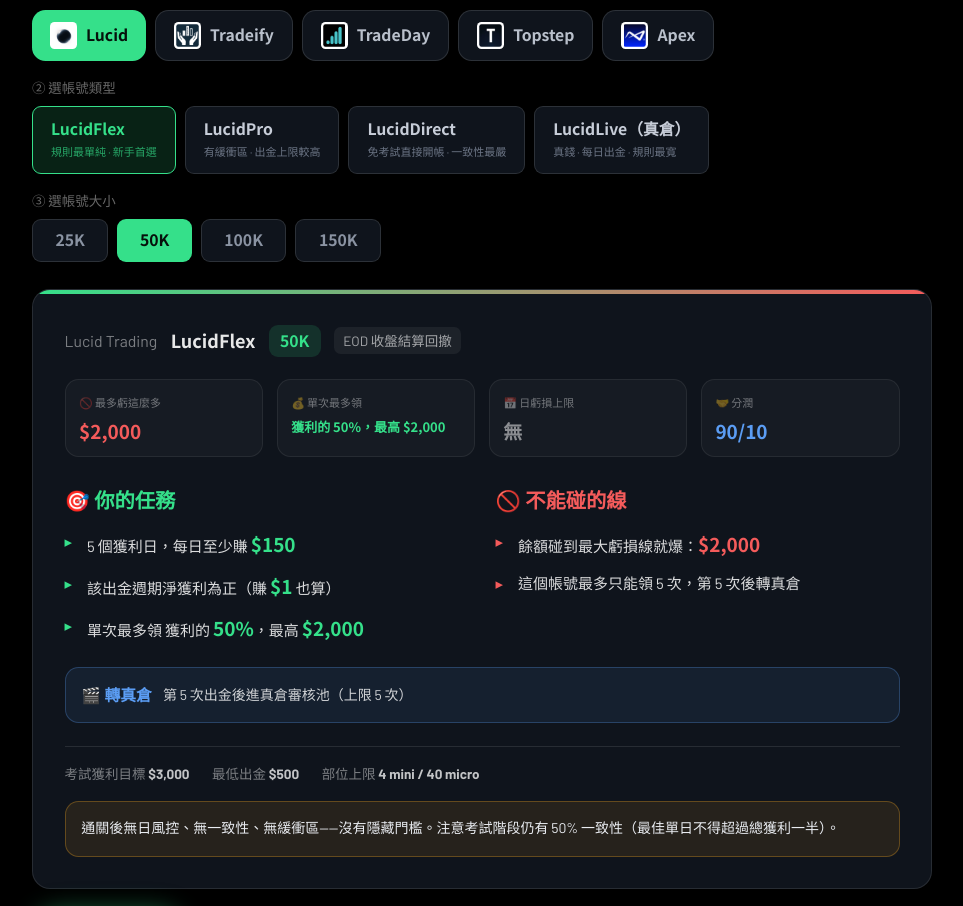
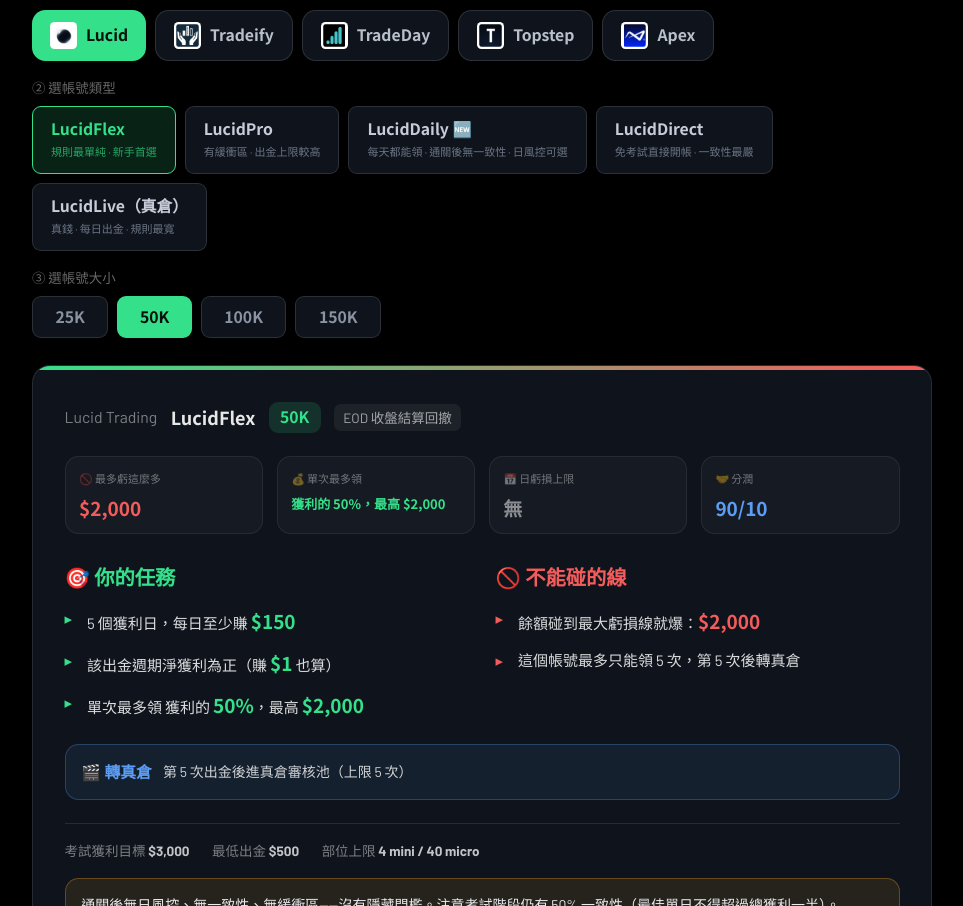
Before and after one commit to supo1122/findpropfirm, a React (Vite) app: page / in a window 1280 px wide. Shown: the part 4746-5652 px from the top of the page, without its empty margins (158-1121 px from the left). Built offline with nearby package versions, Linux system fonts and the light colour scheme.

Commit message:
Add LucidDaily plan to Lucid (missions selector auto-updates)

```diff
--- a/src/missions.ts
+++ b/src/missions.ts
@@ -107,6 +107,32 @@
           '50K': { target: '$500', maxLoss: '$2,000', dll: '$1,200', goal: '$52,100', cap: '首次 $2,000，第 2 次起 $2,500', minPayout: '$500', contracts: '4 mini / 40 micro' },
           '100K': { target: '$750', maxLoss: '$3,000', dll: '$1,800', goal: '$103,100', cap: '首次 $2,500，第 2 次起 $3,000', minPayout: '$500', contracts: '6 mini / 60 micro' },
           '150K': { target: '$1,000', maxLoss: '$4,500', dll: '$2,700', goal: '$154,600', cap: '首次 $3,000，第 2 次起 $3,500', minPayout: '$500', contracts: '10 mini / 100 micro' },
+        },
+      },
+      {
+        id: 'daily',
+        name: 'LucidDaily 🆕',
+        toLive: '單日毛利達上限自動轉真倉：25K $6,000／50K $8,000／100K $10,000／150K $12,000',
+        sub: '每天都能領 · 通關後無一致性 · 日風控可選',
+        dd: 'Intraday',
+        split: '90/10',
+        tasks: [
+          '考試：賺到 {target}（50% 一致性有緩衝，最快 2 天可過）',
+          '通關後每天都能申請出金——無一致性、無固定次數上限',
+          '餘額要高於緩衝 {goal}（緩衝內的錢不能領），單筆最低 {minPayout}',
+          '單日毛利達 {cap} 會自動被移到真倉',
+        ],
+        redlines: [
+          '餘額碰到最大虧損線就爆：{maxLoss}',
+          '日虧損上限 {dll}（結帳可選 開／關；軟性不沒收帳號）',
+          '真倉禁交易紅色新聞：事件前後各 1 分鐘要空手，違者硬爆',
+        ],
+        tip: 'LucidDaily 主打「每天都能領」：通關後 90/10、無一致性、無固定出金次數上限。回撤在結帳時可選 Intraday（較便宜）或 EOD（較彈性）；日風控也可選開或關。單日毛利達上限會自動轉真倉。',
+        sizes: {
+          '25K': { target: '$1,250', maxLoss: '$1,000', dll: '$600（可關）', goal: '$26,100', cap: '單日毛利上限 $6,000', minPayout: '$500', contracts: '2 mini / 20 micro' },
+          '50K': { target: '$3,000', maxLoss: '$2,000', dll: '$1,200（可關）', goal: '$52,100', cap: '單日毛利上限 $8,000', minPayout: '$500', contracts: '4 mini / 40 micro' },
+          '100K': { target: '$6,000', maxLoss: '$3,000', dll: '$1,800（可關）', goal: '$103,100', cap: '單日毛利上限 $10,000', minPayout: '$500', contracts: '6 mini / 60 micro' },
+          '150K': { target: '$9,000', maxLoss: '$4,500', dll: '$2,700（可關）', goal: '$154,600', cap: '單日毛利上限 $12,000', minPayout: '$500', contracts: '10 mini / 100 micro' },
         },
       },
       {
```
